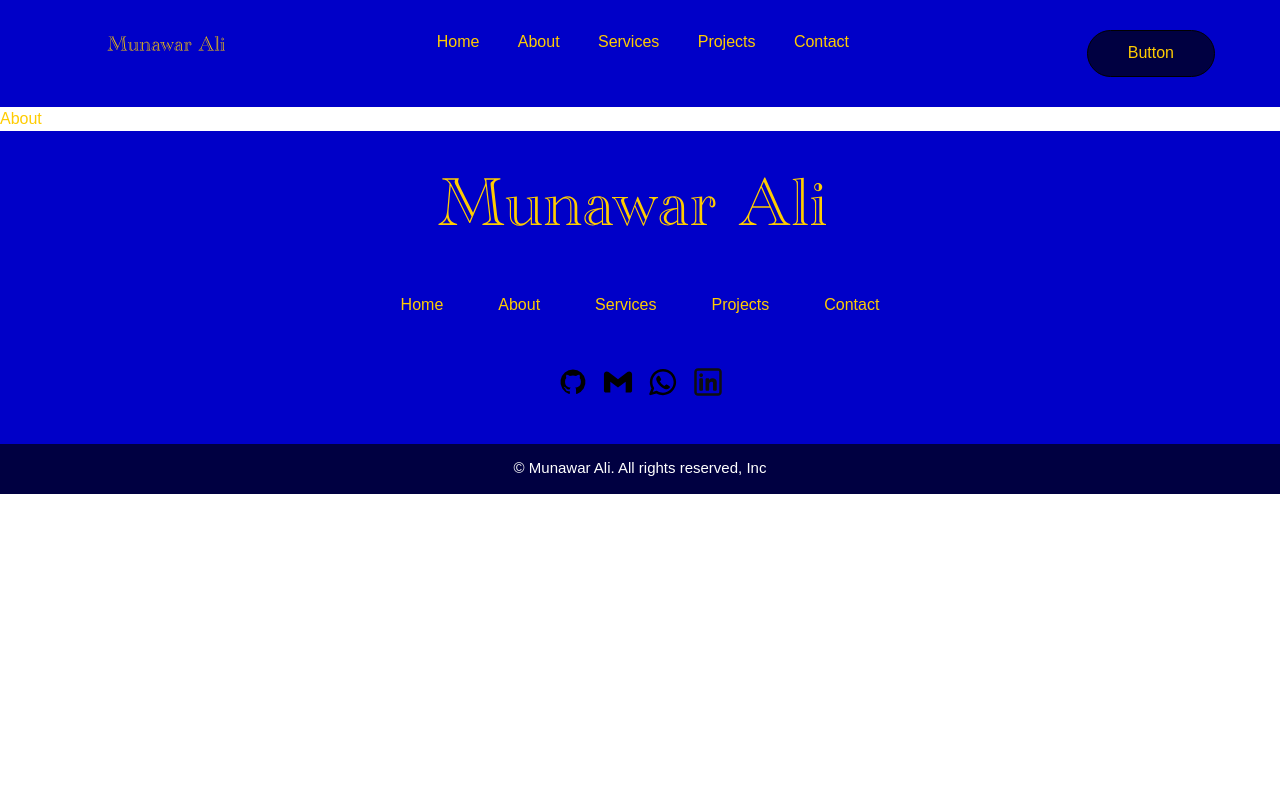
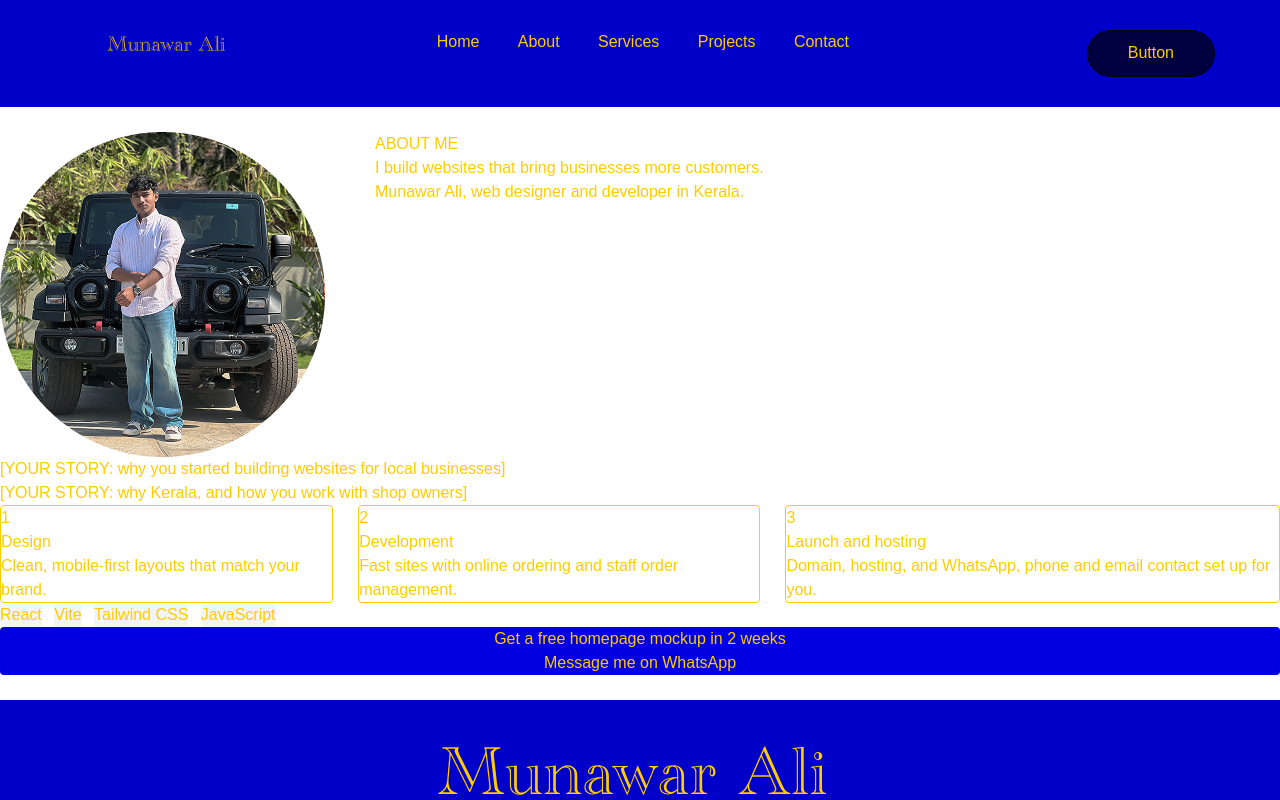
Before and after one commit to Webmav/my-portfolio, a React (Vite) app: page /about in a window 1280 px wide. Shown: the top 800 px of the page. Built offline with nearby package versions, Linux system fonts and the light colour scheme; a web font is replaced by a local one.

Commit message:
Made framework of about page.

```diff
--- a/src/components/AboutMe.jsx
+++ b/src/components/AboutMe.jsx
@@ -6,7 +6,7 @@ export default function AboutMe() {
             <p
                 className="mbs-[20px] md:mbs-[40px] text-[14px] md:text-[21px] mbs-[20px] md:mbs-[40px] max-w-[350px] md:max-w-[1000px]"
             >
-                I design and build websites for local businesses in Kerala like restaurants and shops.
+                I design and build websites for businesses in Kerala like restaurants and shops.
                 My sites make it easy for customers to order without calling.
             </p>
 
--- a/src/pages/AboutPage.jsx
+++ b/src/pages/AboutPage.jsx
@@ -1,7 +1,61 @@
 export default function AboutPage() {
     return(
-        <>
-            <h1>About</h1>
-        </>
+        <div className="flex justify-center items-center my-[25px]">
+            <div>
+                <div className="flex md:gap-[50px]">
+                    <img src="/img/md-hero-photo.png" alt="none" />
+
+                    <div>
+                        <h1 className="bold">ABOUT ME</h1>
+
+                        <h2>I build websites that bring businesses more customers.</h2>
+
+                        <h3>Munawar Ali, web designer and developer in Kerala.</h3>
+                    </div>
+                </div>
+
+                <div>
+                    <h3>[YOUR STORY: why you started building websites for local businesses]</h3>
+                    <h3>[YOUR STORY: why Kerala, and how you work with shop owners]</h3>
+                </div>
+
+                <div className="flex md:gap-[25px]">
+                    <div className="border border-gray rounded">
+                        <h1>1</h1>
+
+                        <h2>Design</h2>
+
+                        <h3>Clean, mobile-first layouts that match your brand.</h3>
+                    </div>
+                    <div className="border border-gray rounded">
+                        <h1>2</h1>
+
+                        <h2>Development</h2>
+
+                        <h3>Fast sites with online ordering and staff order management.</h3>
+                    </div>
+                    <div className="border border-gray rounded">
+                        <h1>3</h1>
+
+                        <h2>Launch and hosting</h2>
+
+                        <h3>Domain, hosting, and WhatsApp, phone and email contact set up for you.</h3>
+                    </div>
+                </div>
+
+                <div className="flex md:gap-[12.5px]">
+                    <h2 className="rounded bg-gray-100">React</h2>
+                    <h2 className="rounded bg-gray-100">Vite</h2>
+                    <h2 className="rounded bg-gray-100">Tailwind CSS</h2>
+                    <h2 className="rounded bg-gray-100">JavaScript</h2>
+                </div>
+
+                <div className="flex flex-col rounded bg-accent-300 justify-center items-center">
+                    <h1>Get a free homepage mockup in 2 weeks</h1>
+
+                    <button>Message me on WhatsApp</button>
+                </div>
+            </div>
+        </div>
     )
 }
```
